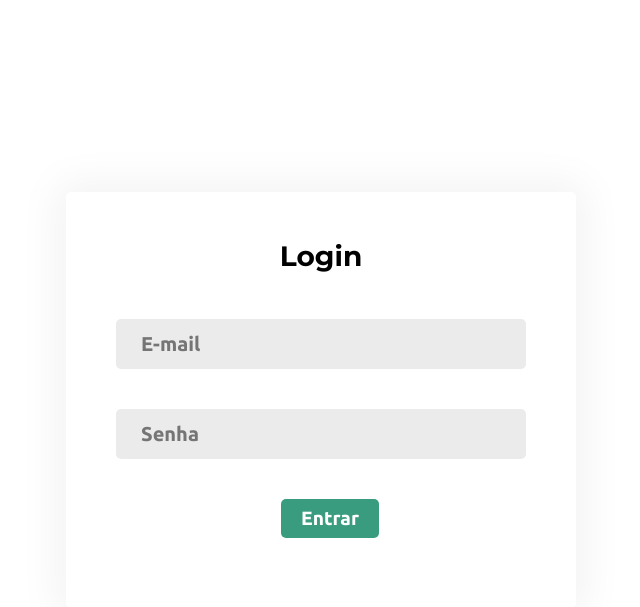
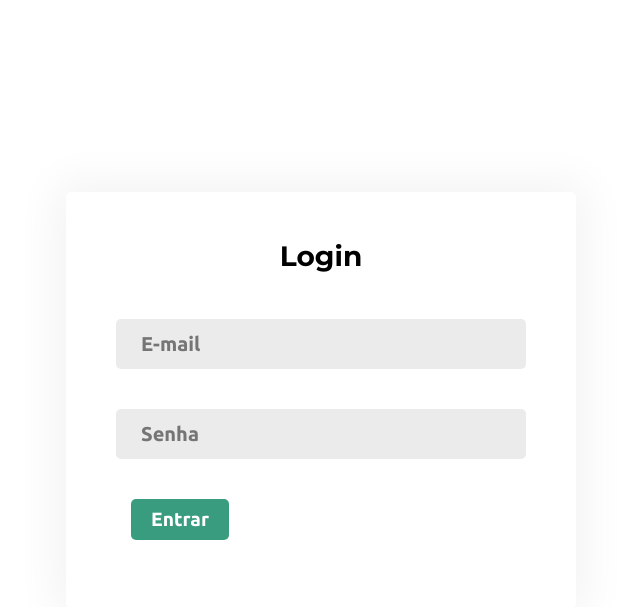
Before and after one commit to vinicioshurman/ANZEN, a PHP site: page /php/paginas/pg_login.html in a window 1280 px wide. Shown: the top 607 px of the page, without its empty margins (319-959 px from the left). Run offline with PHP 8.4, Linux system fonts and the light colour scheme.

Commit message:
Melhorias no CSS

```diff
--- a/css/styles.css
+++ b/css/styles.css
@@ -1,8 +1,12 @@
-/* Remover configurações padrões */
+/* Variáveis */
 :root {
-    --verde-principal: #399c7f;
-    --verde-hover:  hsl(162, 46%, 38%);
+  --verde-principal: rgb(57, 156, 127);
+  --verde-hover: rgb(52, 141, 115);
+  --verde-sombra: 0px 0px 30px 15px rgba(57, 156, 127, 0.15);
   --cinza-principal: #ebebeb;
+  --sombra-fraca: 0px 0px 45px 10px rgba(0, 0, 0, 0.05);
+  --sombra-media: 0px 0px 25px 5px rgba(0, 0, 0, 0.126);
+  --sombra-forte: 0px 0px 25px 5px rgba(0, 0, 0, 0.226);
 }
 
 body {
@@ -10,47 +14,62 @@
   max-width: 100%;
   overflow-x: hidden;
   height: 100%;
-  margin:0;
-  padding:0;
+  margin: 0;
+  padding: 0;
 }
 
-/* Navbar Home */
+h1 {
+  font-family: "Montserrat", sans-serif;
+  font-weight: bold;
+}
+
+
+/* Navbar */
 .navbar {
   z-index: 5;
 }
-.btnUnderline {
-  color: #000;
+
+.logo:hover {
+  background-color: var(--cinza-principal);
+  box-shadow: var(--sombra-media);
+}
+
+.button {
+  font-weight: bold;
   font-size: 1.2rem;
-  font-weight: bold;
+  padding: 6px 20px;
+  margin: 0 15px;
+  border: none;
+  border-radius: 5px;
+}
+
+.button-color-white {
+  background-color: #fff;
+}
+
+.button-color-green {
+  color: #fff;
+  background-color: var(--verde-principal);
+}
+
+.button-color-white:hover {
+  background-color: var(--cinza-principal);
+  box-shadow: var(--sombra-media)
+}
+
+.button-color-green:hover {
+  color: #fff;
+  background-color: var(--verde-hover);
+  box-shadow: var(--verde-sombra)
+}
+
+.underline {
   text-decoration-line: underline;
   text-decoration-thickness: 0.2rem;
-  margin-right: 20px;
 }
 
-.btnUnderline:hover{
-    background-color: var(--cinza-principal);
-}
-
-.btnVerde {
-  color: #fff;
-  background-color: var(--verde-principal);
-  padding: 5px 20px;
-  border: 0;
-  border-radius: 5px;
-
-  font-size: 1.2rem;
-  font-weight: bold;
-}
-.btnVerde:hover {
-  color: #fff;
-  background-color: var(--verde-hover);
-  box-shadow: 0px 0px 25px 5px hsla(162, 62%, 53%, 0.226);
-}
-
-
-
 /* Slogam, texto da pagina HOME */
-.slogan{
+.slogan {
   position: absolute;
   top: 250px;
   left: 250px;
@@ -60,13 +79,13 @@
   height: 500px;
 }
 
-.slogan h1{
+.slogan h1 {
   font-weight: 700;
   font-size: 48px;
   line-height: 59px;
 }
 
-.slogan p{
+.slogan p {
   font-weight: 600;
   font-size: 24px;
   line-height: 29px;
@@ -74,22 +93,20 @@
 
 /* Pagina de login e cadastro */
 
-.boxLC{
+.boxLC {
   width: 510px;
   height: 416px;
   margin: auto;
   margin-top: 15%;
   background: #fff;
-  box-shadow: 0px 0px 42px 10px rgba(0, 0, 0, 0.05);
+  box-shadow: var(--sombra-fraca);
   border-radius: 5px;
 }
 
-.boxLC h1{
+.boxLC h1 {
   color: #000;
   padding: 50px 0 40px 0;
   text-align: center;
-  font-family: "Montserrat", sans-serif;
-  font-weight: 700;
   font-size: 28px;
   line-height: 29px;
 }
@@ -104,7 +121,7 @@
   margin-left: 165px;
 }
 
-.input input{
+.input input {
   color: #000;
   font-weight: 700;
   font-size: 20px;
@@ -112,12 +129,10 @@
   margin-bottom: 40px;
   width: 100%;
   height: 50px;
-  background: #EBEBEB;
+  background: #ebebeb;
   border: 0px;
   border-radius: 5px;
 }
-
-
 
 /* Imagens de background da página home */
 .bg-gradiente1 {
--- a/php/paginas/pg_login.html
+++ b/php/paginas/pg_login.html
@@ -19,7 +19,7 @@
 
 <body>
 
-    <div class="boxLC">
+    <div class="boxLC ">
         <h1>
             Login
         </h1>
@@ -30,7 +30,7 @@
                         <input type="text" id="senha" name="senha" placeholder="Senha"><br>
                     </div>
 
-                    <input type="submit" value="Entrar" class="btnVerde"><br>
+                    <input type="submit" value="Entrar" class="button button-color-green"><br>
                 </form>
             </div>
     </div>
--- a/php/paginas/recorente/navbar.html
+++ b/php/paginas/recorente/navbar.html
@@ -22,12 +22,12 @@
   <body>
     <nav class="navbar navbar-light py-3">
       <div class="container">
-        <a class="navbar-brand" href="index.php">
+        <a class="navbar-brand logo" href="index.php">
           <img src="../../../img/logoTEXT.png" alt="logo_anzen" height="30" />
         </a>
         <form class="d-flex">
-          <button type="button" class="btn btnUnderline">Messes anteriores</button>
-          <button type="button" class="btn btnUnderline">Usuário</button>
+          <button type="button" class="button button-color-white underline ">Messes anteriores</button>
+          <button type="button" class="button button-color-white underline ">Usuário</button>
         </form>
       </div>
     </nav>
--- a/php/paginas/recorente/navbarHome.html
+++ b/php/paginas/recorente/navbarHome.html
@@ -22,12 +22,12 @@
   <body>
     <nav class="navbar navbar-light py-3">
       <div class="container">
-        <a class="navbar-brand" href="index.php">
+        <a class="navbar-brand logo" href="index.php">
           <img src="../../../img/logoTEXT.png" alt="logo_anzen" height="30" />
         </a>
         <form class="d-flex">
-          <button type="button" class="btn btnUnderline">Criar conta</button>
-          <button type="button" class="btn btnVerde">Entrar</button>
+          <button type="button" class="btn button button-color-white underline ">Criar conta</button>
+          <button type="button" class="btn button button-color-green">Entrar</button>
         </form>
       </div>
     </nav>
```
Lines whose indentation alone changed are shown as unchanged.
